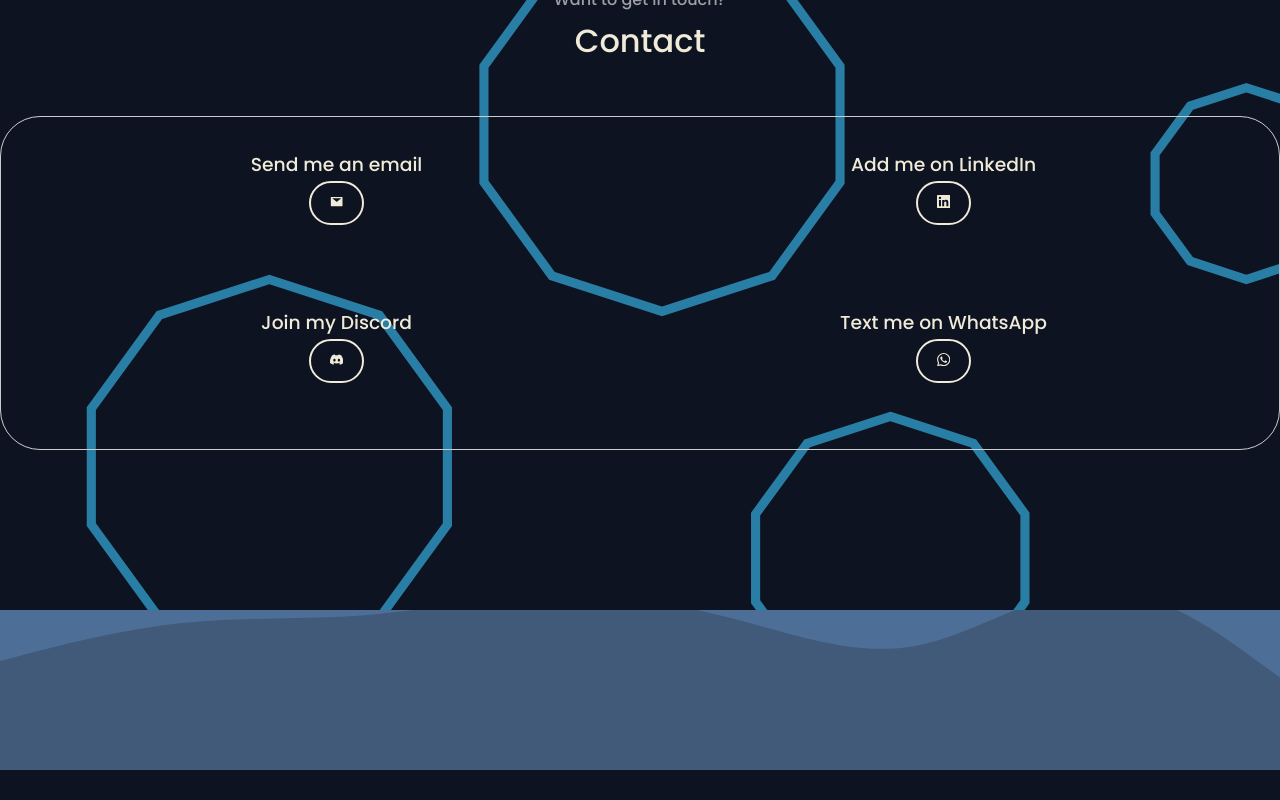
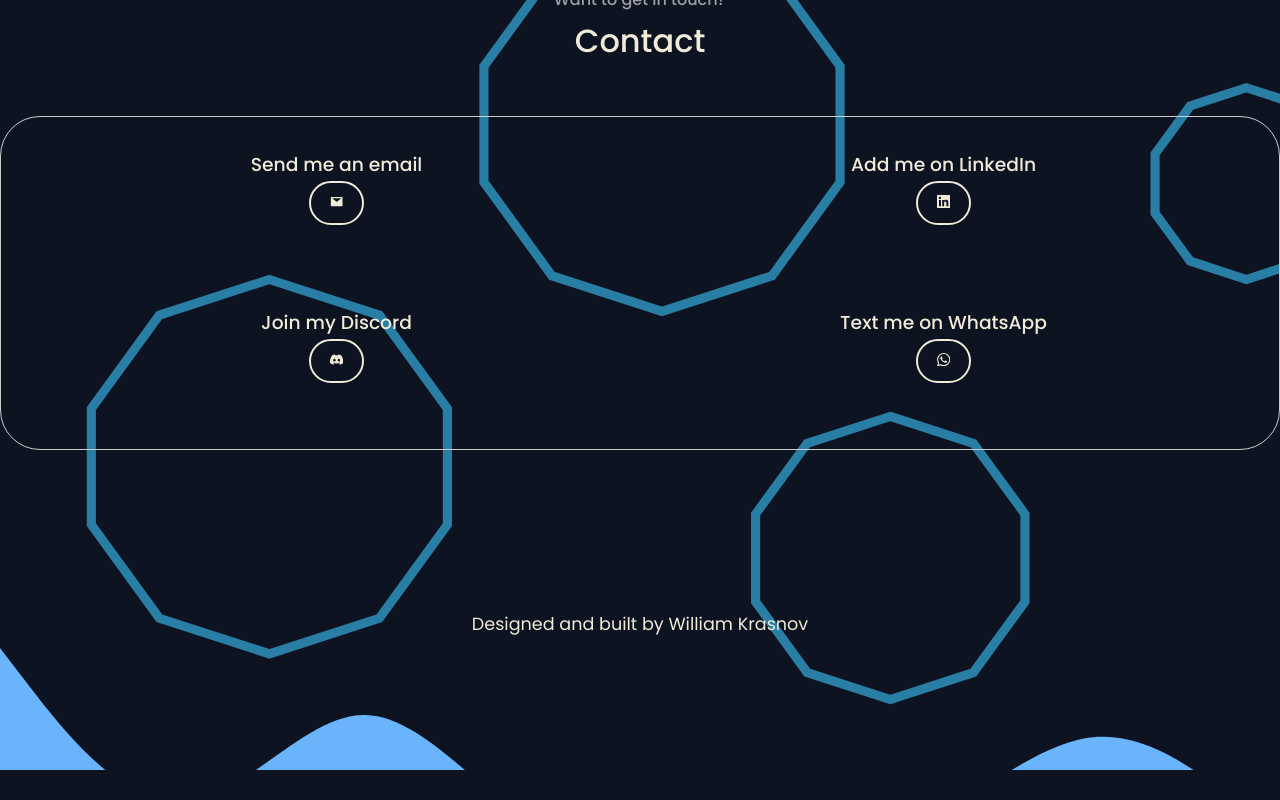
Before and after one commit to willkoman/portfolio, a React (Create React App) app: page / in a window 1280 px wide. Shown: the part 3583-4383 px from the top of the page. Built offline with nearby package versions, Linux system fonts and the light colour scheme.

Commit message:
Update footer.css

```diff
--- a/src/components/footer/footer.css
+++ b/src/components/footer/footer.css
@@ -20,7 +20,7 @@
 
   /* Background Image Settings */
   background-image: url('../../assets/layered-waves-haikei.svg');
-  background-position: bottom;
+  background-position: top; /* Show the top part (wave peaks) of the SVG */
   background-repeat: no-repeat;
   background-size: cover; /* Cover to fill the container properly */
 
```
